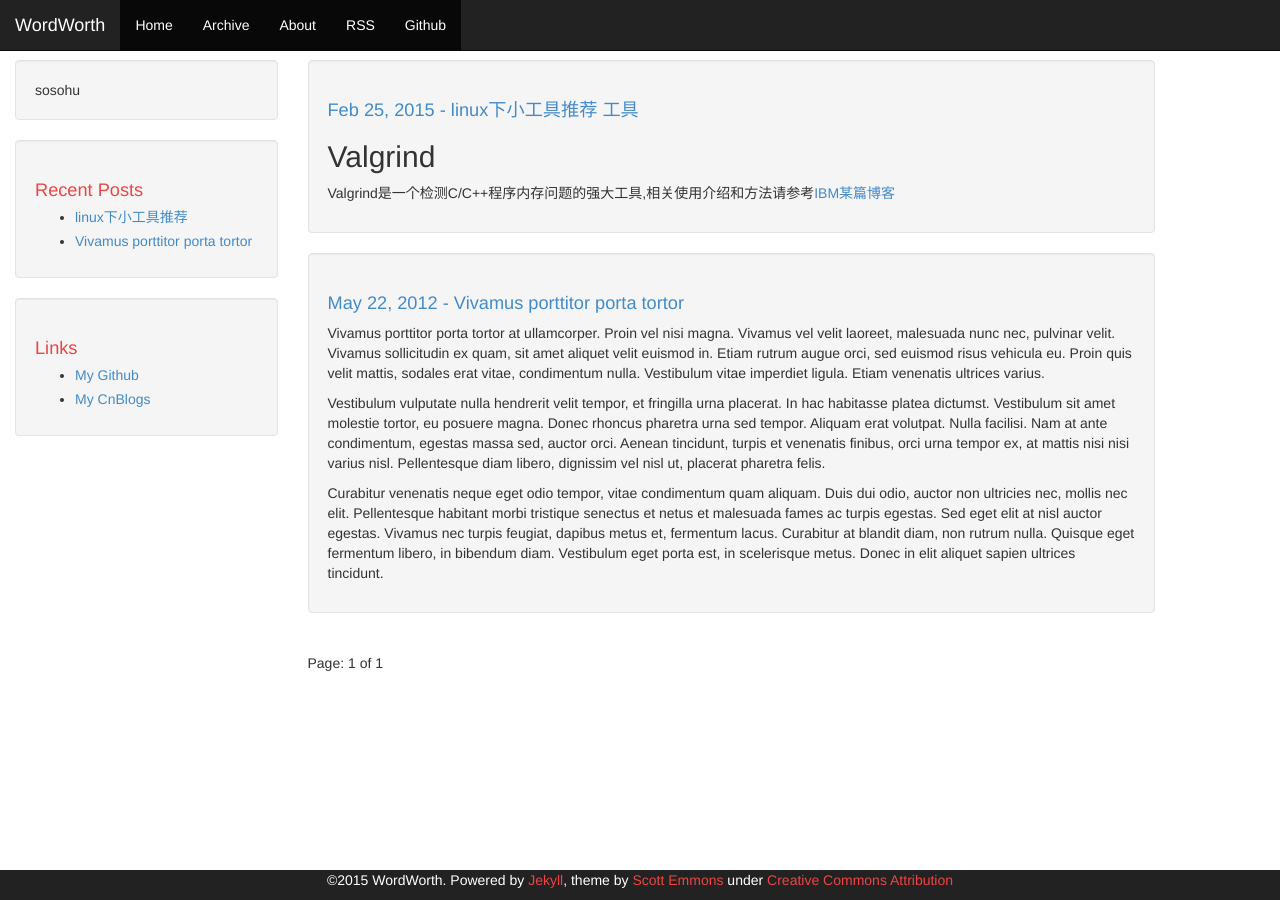
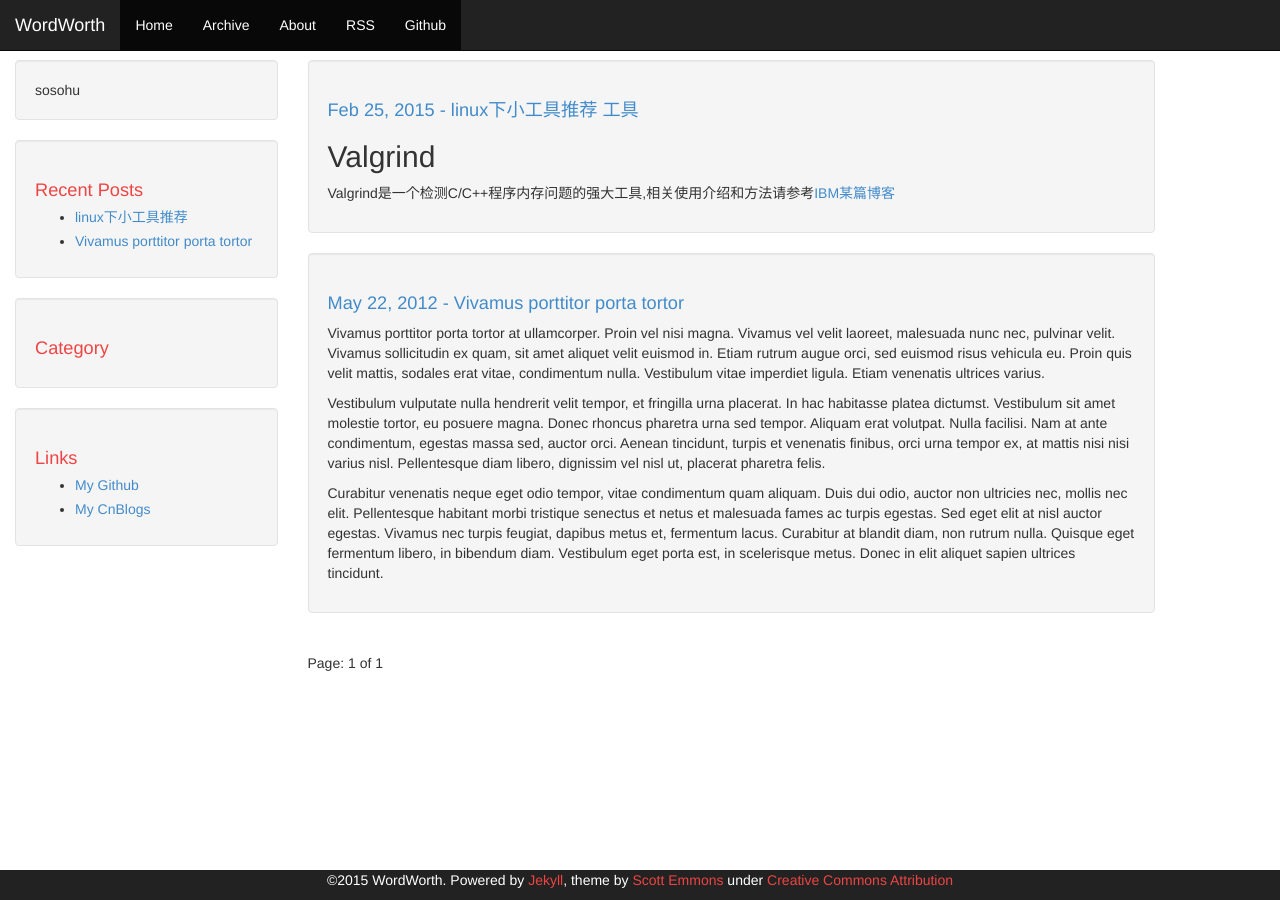
Before and after one commit to sosohu/sosohu.github.io, a Jekyll site: the page built from index.html, in a window 1280 px wide. Built offline with Jekyll 4.4.1, drawn with Linux system fonts in a browser that asks for light colours; Markdown is read by kramdown in place of the engine named in the settings; the list of posts is cut into pages by our own code.

Commit message:
add cato...

```diff
--- a/_includes/sidebar.html
+++ b/_includes/sidebar.html
@@ -12,5 +12,14 @@
 </div>
 
 <div class="sidebar well">
+    <h1>Category</h1>
+    <ul>
+        {% for post in site.categorys limit:5 %}
+          <li><a href="{{ site.baseurl}}{{ post.url }}">{{ post.title }}</a></li>
+        {% endfor %}
+    </ul>
+</div>
+
+<div class="sidebar well">
 {% include links-list.html %}
 </div>
```
